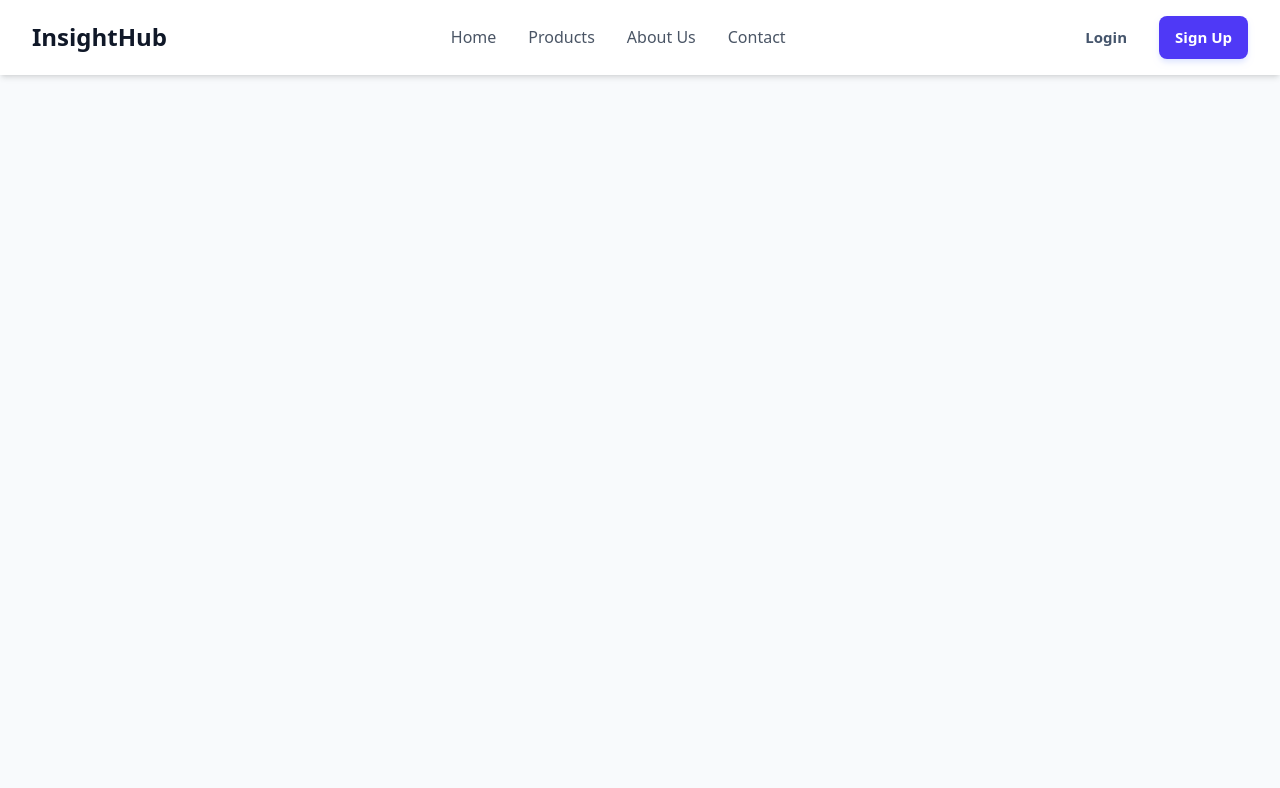
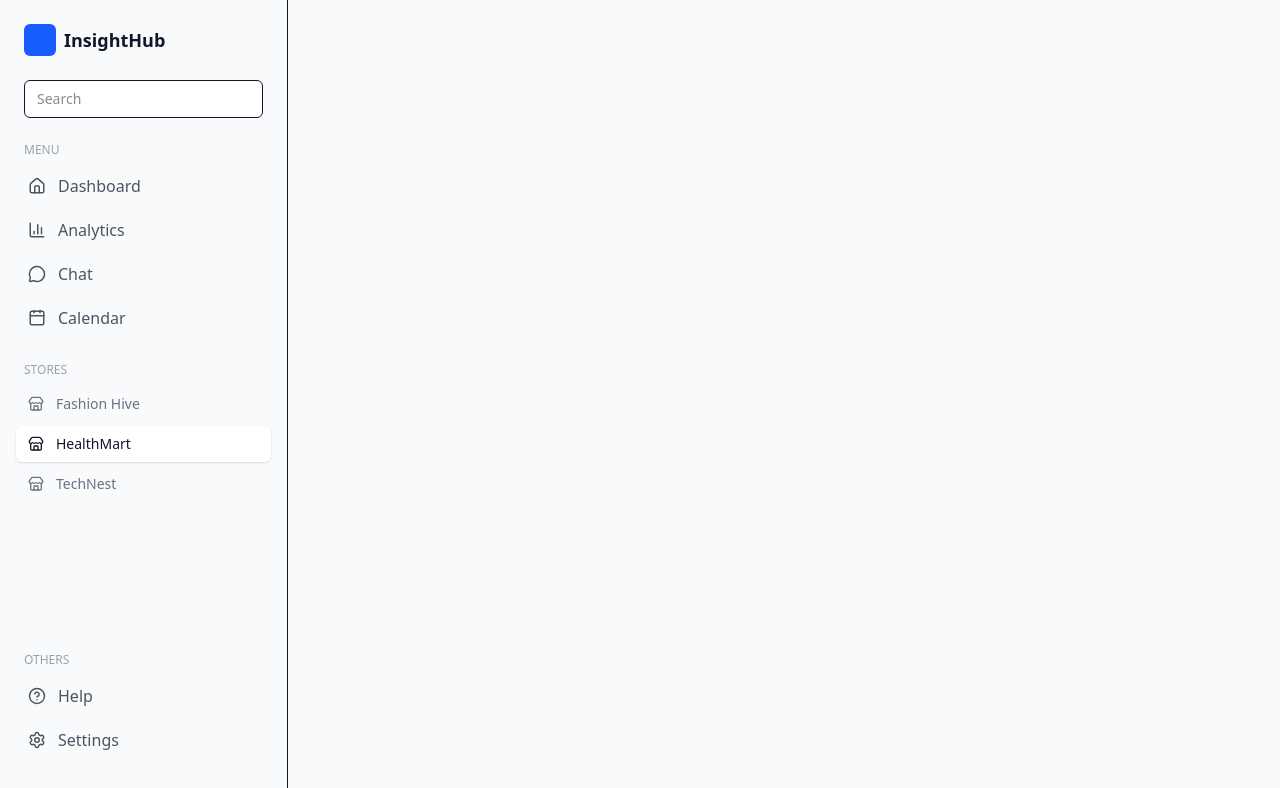
Before and after one commit to bimafahimna/react-data-dashboard, a Next.js app in the folder dashboard/: page /dashboard in a window 1280 px wide. Shown: the top 788 px of the page. Built offline with nearby package versions, Linux system fonts and the light colour scheme; no server answers.

Commit message:
feat: add sidebar component

```diff
--- a/dashboard/components/layout/Header.tsx
+++ b/dashboard/components/layout/Header.tsx
@@ -1,12 +1,14 @@
 import React from "react";
 import Navbar from "./Navbar/Navbar";
 import { getAccessToken } from "@/lib/session";
+import Sidebar from "./Navbar/SideNavbar";
 
 const Header = async () => {
   const token = await getAccessToken()
 
   return <header>
-    <Navbar isLoggedIn={token ? true : false} />
+    {/* <Navbar isLoggedIn={token ? true : false} /> */}
+    <Sidebar isLoggedIn={token ? true : false} />
   </header>
 };
 
--- a/dashboard/components/layout/Navbar/Navbar.tsx
+++ b/dashboard/components/layout/Navbar/Navbar.tsx
@@ -3,7 +3,7 @@
 import React from "react";
 import Link from "next/link";
 import { Button } from "@/components/ui/Button";
-import { logoutAction } from "./action";
+import { logoutAction } from "@/app/(auth)/logoutAction";
 
 export default function Navbar(props: { isLoggedIn: boolean }) {
   const session = props.isLoggedIn;
--- /dev/null
+++ b/dashboard/components/layout/Navbar/SideNavbar.tsx
@@ -0,0 +1,124 @@
+"use client";
+
+import React from "react";
+import Link from "next/link";
+import { Button } from "@/components/ui/Button";
+import { logoutAction } from "@/app/(auth)/logoutAction";
+import {
+    Home,
+    BarChart3,
+    MessageCircle,
+    Calendar,
+    Settings,
+    HelpCircle,
+    Store,
+} from "lucide-react";
+
+export default function Sidebar({ isLoggedIn }: { isLoggedIn: boolean }) {
+    const menu = [
+        { label: "Dashboard", icon: Home, href: "/dashboard/home" },
+        { label: "Analytics", icon: BarChart3, href: "/dashboard/products" },
+        { label: "Chat", icon: MessageCircle, href: "/dashboard/contact" },
+        { label: "Calendar", icon: Calendar, href: "/dashboard/about" },
+    ];
+
+    const stores = [
+        { label: "Fashion Hive", href: "#" },
+        { label: "HealthMart", href: "#", active: true },
+        { label: "TechNest", href: "#" },
+    ];
+
+    return (
+        <aside className="h-screen w-72 bg-gray-50 border-r flex flex-col justify-between px-4 py-6">
+            {/* TOP */}
+            <div>
+                {/* Logo */}
+                <div className="flex items-center gap-2 px-2 mb-6">
+                    <div className="w-8 h-8 bg-blue-600 rounded-md" />
+                    <span className="text-lg font-semibold">InsightHub</span>
+                </div>
+
+                {/* Search */}
+                <div className="mb-6 px-2">
+                    <input
+                        type="text"
+                        placeholder="Search"
+                        className="w-full px-3 py-2 text-sm bg-white border rounded-md focus:outline-none focus:ring-2 focus:ring-blue-500"
+                    />
+                </div>
+
+                {/* MENU */}
+                <div className="mb-6">
+                    <p className="text-xs text-gray-400 px-2 mb-2">MENU</p>
+                    <ul className="space-y-1">
+                        {menu.map((item, i) => {
+                            const Icon = item.icon;
+                            return (
+                                <li key={i}>
+                                    <Link
+                                        href={item.href}
+                                        className="flex items-center gap-3 px-3 py-2 rounded-md text-gray-600 hover:bg-white hover:shadow-sm hover:text-blue-600 transition"
+                                    >
+                                        <Icon size={18} />
+                                        {item.label}
+                                    </Link>
+                                </li>
+                            );
+                        })}
+                    </ul>
+                </div>
+
+                {/* STORES */}
+                <div className="mb-6">
+                    <p className="text-xs text-gray-400 px-2 mb-2">STORES</p>
+                    <ul className="space-y-1">
+                        {stores.map((store, i) => (
+                            <li key={i}>
+                                <Link
+                                    href={store.href}
+                                    className={`flex items-center gap-3 px-3 py-2 rounded-md text-sm ${store.active
+                                        ? "bg-white shadow-sm text-gray-900 font-medium"
+                                        : "text-gray-500 hover:bg-white hover:shadow-sm"
+                                        }`}
+                                >
+                                    <Store size={16} />
+                                    {store.label}
+                                </Link>
+                            </li>
+                        ))}
+                    </ul>
+                </div>
+            </div>
+
+            {/* BOTTOM */}
+            <div>
+                <p className="text-xs text-gray-400 px-2 mb-2">OTHERS</p>
+                <div className="space-y-1 mb-4">
+                    <Link
+                        href="#"
+                        className="flex items-center gap-3 px-3 py-2 rounded-md text-gray-600 hover:bg-white"
+                    >
+                        <HelpCircle size={18} />
+                        Help
+                    </Link>
+
+                    <Link
+                        href="#"
+                        className="flex items-center gap-3 px-3 py-2 rounded-md text-gray-600 hover:bg-white"
+                    >
+                        <Settings size={18} />
+                        Settings
+                    </Link>
+                </div>
+
+                {isLoggedIn && (
+                    <form action={logoutAction}>
+                        <Button variant="ghost" className="w-full justify-start">
+                            Logout
+                        </Button>
+                    </form>
+                )}
+            </div>
+        </aside>
+    );
+}
--- a/dashboard/package.json
+++ b/dashboard/package.json
@@ -18,6 +18,7 @@
     "@prisma/client": "^7.8.0",
     "bcryptjs": "^3.0.3",
     "jose": "^6.2.2",
+    "lucide-react": "^1.11.0",
     "ms": "^2.1.3",
     "next": "15.5.9",
     "pg": "^8.20.0",
```
Also changed, not shown: dashboard/app/(auth)/logoutAction.ts (renamed from dashboard/components/layout/Navbar/action.ts), 1 other file (tests, documents, lock files or other folders).
